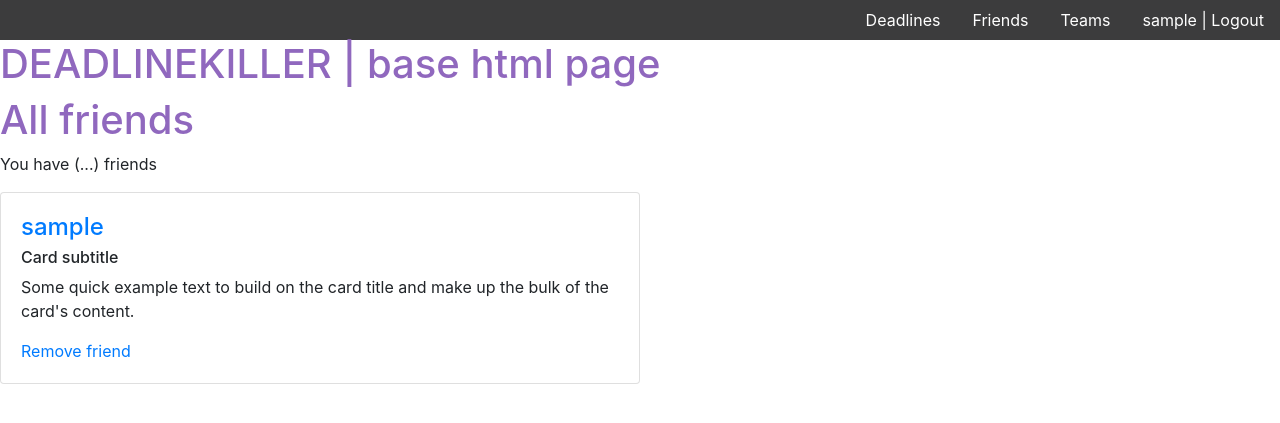
After one commit to lucaromanowski/deadlinekiller, a Django app: page /friends/all/ in a window 1280 px wide. The commit adds this page. Shown: the top 423 px of the page. Run offline with Django 3.2, Linux system fonts and the light colour scheme; a user stored in the database is signed in; tables that the repository leaves empty hold one stand-in row (values such as "Sample post"); some libraries are stand-ins or nearby versions.

Commit message:
separate all friends view + some minor changes

```diff
--- /dev/null
+++ b/deadlinekiller/friends/templates/friends/friends_list.html
@@ -0,0 +1,35 @@
+{% extends 'base.html' %}
+
+
+
+{% block title %}All Friends{% endblock %}
+
+{% block content %}
+	<h1>All friends</h1>
+	<p>You have (...) friends</p>
+	{% for friend in friends %}
+					{% if friend.creator != request.user %}
+						<div class="card" style="width: 40rem;">
+							  <div class="card-body">
+								    <h4 class="card-title"><a href="#">{{ friend.following }}</h4>
+								    <h6 class="card-subtitle mb-2 text-muted">Card subtitle</h6>
+								    <p class="card-text">Some quick example text to build on the card title and make up the bulk of the card's content.</p>
+								    <a href="{% url 'friends:delete_connection' friend.pk %}" class="card-link">Remove friend</a>
+
+							  </div>
+						</div>
+
+						<p>{{ friend.creator }}</p>
+
+					{% endif %}
+					<div class="card" style="width: 40rem;">
+							  <div class="card-body">
+								    <h4 class="card-title"><a href="#">{{ friend.following }}</a></h4>
+								    <h6 class="card-subtitle mb-2 text-1muted">Card subtitle</h6>
+								    <p class="card-text">Some quick example text to build on the card title and make up the bulk of the card's content.</p>
+								    <a href="{% url 'friends:delete_connection' friend.pk  %}" class="card-link">Remove friend</a>
+
+							  </div>
+						</div>
+	{% endfor %}
+{% endblock %}
--- a/deadlinekiller/friends/urls.py
+++ b/deadlinekiller/friends/urls.py
@@ -8,6 +8,8 @@ urlpatterns = [
 
 
     url(r'^connections/$', views.Connections.as_view(), name='connections'),
+    # All friends
+    url(r'^all/$', views.FriendsListView.as_view(), name='friends_list'),
     url(r'^make-connection/$', views.MakeConnectionView.as_view(), name='make_connection'),
     url(r'^delete-connection/(?P<pk>\d+)/$', views.DeleteConnectionView.as_view(), name='delete_connection'),
 
--- a/deadlinekiller/friends/views.py
+++ b/deadlinekiller/friends/views.py
@@ -54,8 +54,6 @@ class Connections(LoginRequiredMixin, ListView):
 			context['users'] = users
 
 		# Getting friends ( filtering in template - change it)
-		#c = Connection.objects.all()
-		#profile = Profile.objects.get(user)
 
 		# Try to get followers and and connected by Profile methods
 		# Connection.creator
@@ -64,28 +62,37 @@ class Connections(LoginRequiredMixin, ListView):
 		foll = self.request.user.profile.get_followers()
 
 		# All logged in user connections
-		all_connections = con | foll
-		number_of_friends = all_connections.count()
+		connections = con | foll
+		number_of_friends = connections.count()
+		connections = connections[0:2]
+		#number_of_friends = connections.count()
 
 		# Connections
-		context['friends'] = all_connections
+		context['friends'] = connections
 		# Number of friends
 		context['friends_quantity'] = number_of_friends
 		return context
 
 
+class FriendsListView(LoginRequiredMixin, ListView):
+	model = Connection
+	template_name = 'friends/friends_list.html'
+	context_object_name = 'friends'
+
+
+	#def get_query_set(self, **kwargs)
+		#super(FriendsListView, self).get_context_data()
+
+
+
 class MakeConnectionView(LoginRequiredMixin, View):
 
 	def post(self, request,  *args, **kwargs):
-
 		user = User.objects.get(username=request.user)
-		print('user: ', str(user))
 		following = User.objects.get(username=request.POST['friend'])
-		print('following: ', str(following))
 
 		# Create new connection
 		connection = Connection.objects.create(creator=user, following=following)
-		print('connection: ', str(connection))
 		return redirect('friends:connections')
 
 
```
Also changed, not shown: deadlinekiller/friends/templates/friends/connections_list.html (+6 -6 lines).
